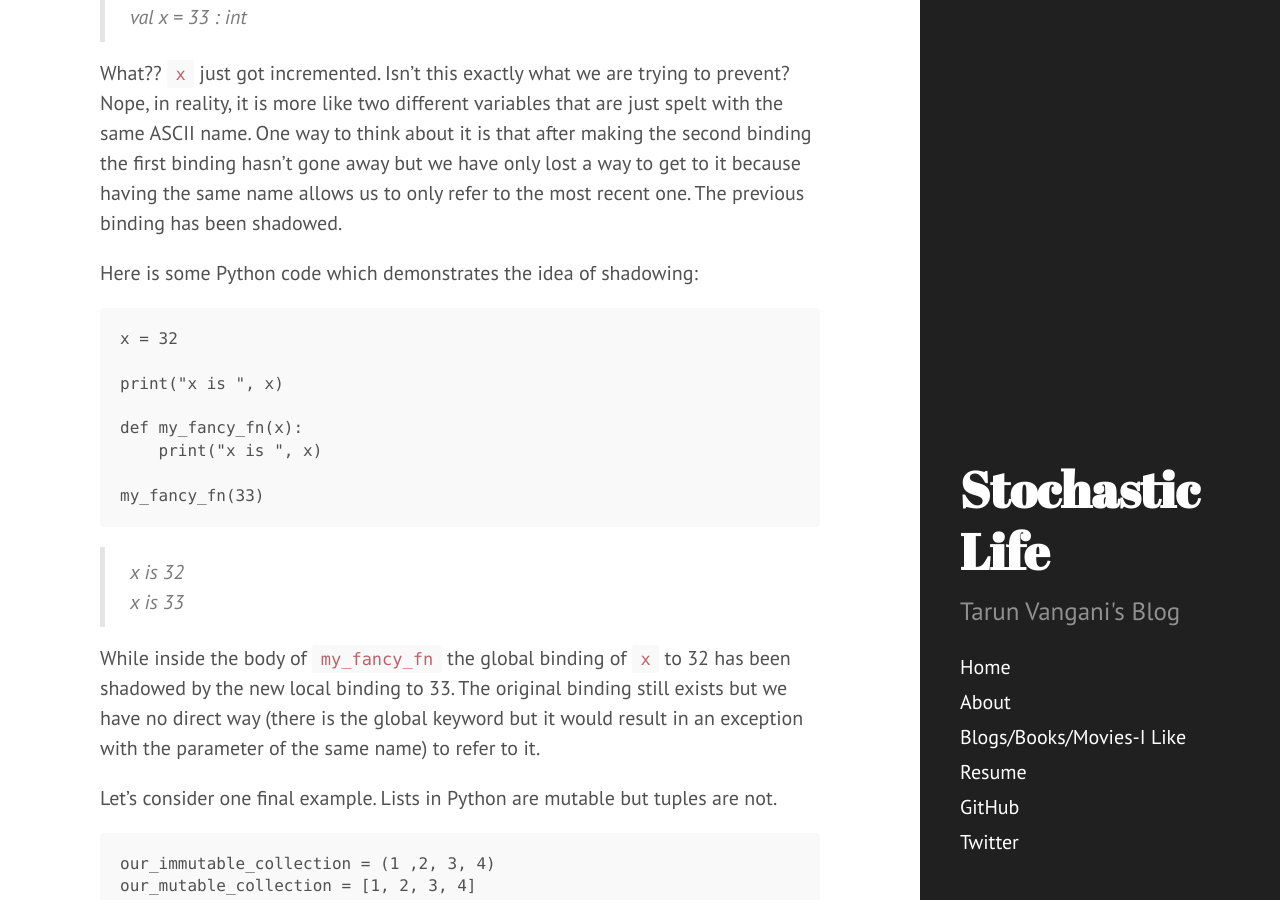
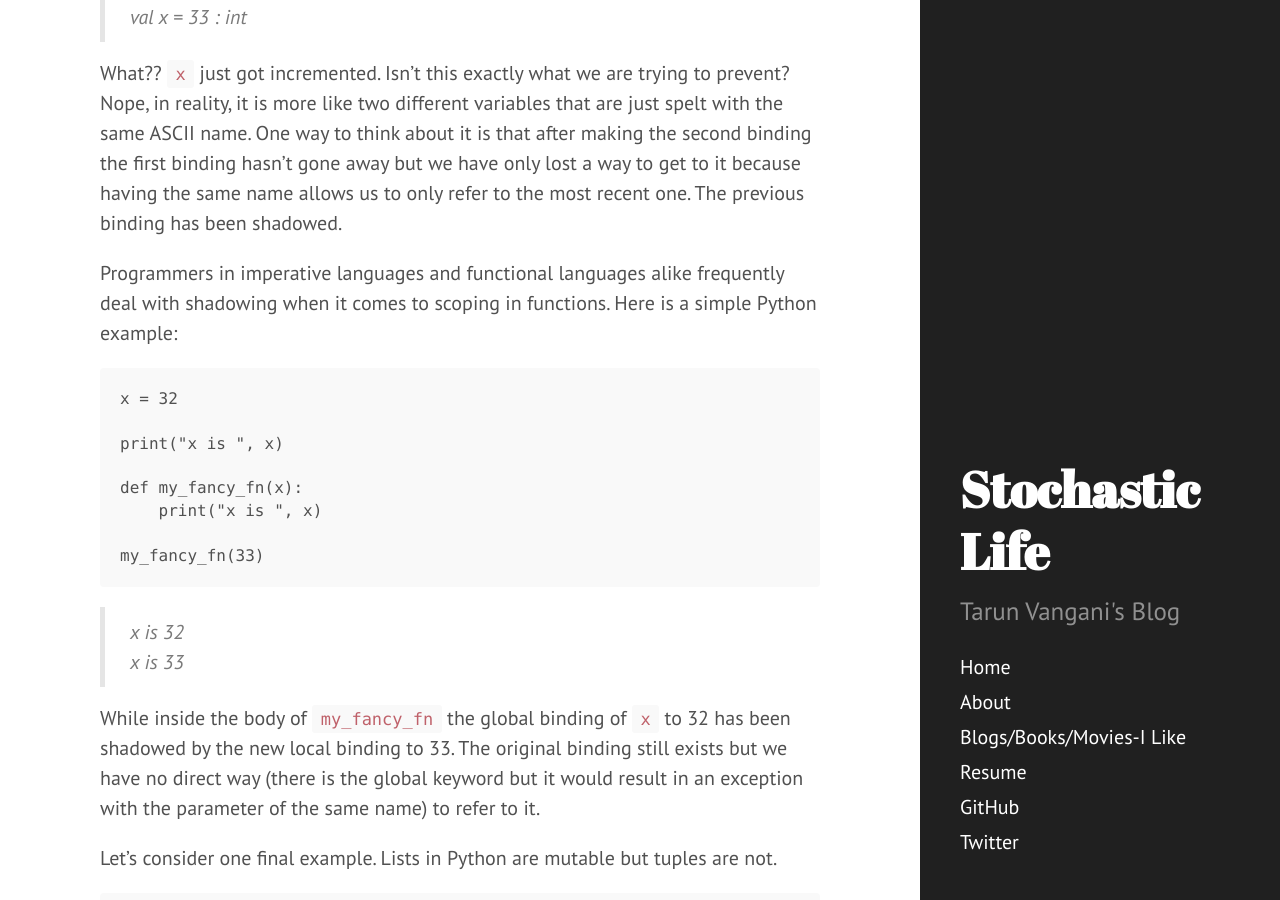
Before and after one commit to reachtarunhere/reachtarunhere.github.io, a Jekyll site: the page built from _posts/blog/2020-02-19-shadowing-vs-mutability.md, in a window 1280 px wide and 900 px high, scrolled down 869 px. Built offline with Jekyll 4.4.1, drawn with Linux system fonts in a browser that asks for light colours; comment, search, counter and statistics services are not loaded.

Commit message:
slightly repharse intro of Python example

```diff
--- a/_posts/blog/2020-02-19-shadowing-vs-mutability.md
+++ b/_posts/blog/2020-02-19-shadowing-vs-mutability.md
@@ -21,7 +21,7 @@ My first understanding of the idea of the immutable concept was that `x` cannot
 
 What?? `x` just got incremented. Isn't this exactly what we are trying to prevent? Nope, in reality, it is more like two different variables that are just spelt with the same ASCII name. One way to think about it is that after making the second binding the first binding hasn't gone away but we have only lost a way to get to it because having the same name allows us to only refer to the most recent one. The previous binding has been shadowed.
 
-Here is some Python code which demonstrates the idea of shadowing:
+Programmers in imperative languages and functional languages alike frequently deal with shadowing when it comes to scoping in functions. Here is a simple Python example:
 
     x = 32
 
```
